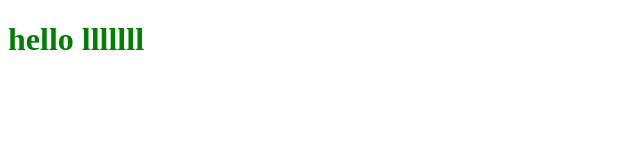
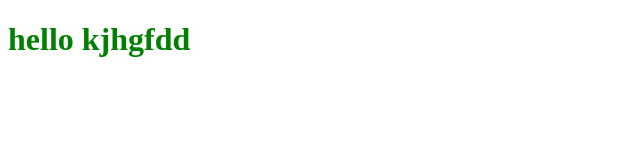
Before and after one commit to bluejellyfish25/test-repo, a plain HTML site: page index.html in a window 1280 px wide. Shown: the whole page, without its empty margins (0-640 px from the left). Drawn offline with Linux system fonts and the light colour scheme.

Commit message:
Update index.html

```diff
--- a/index.html
+++ b/index.html
@@ -7,6 +7,6 @@
     <title>Document</title>
 </head>
 <body>
-    <h1>hello lllllll</h1>
+    <h1>hello kjhgfdd</h1>
 </body>
 </html>
```
